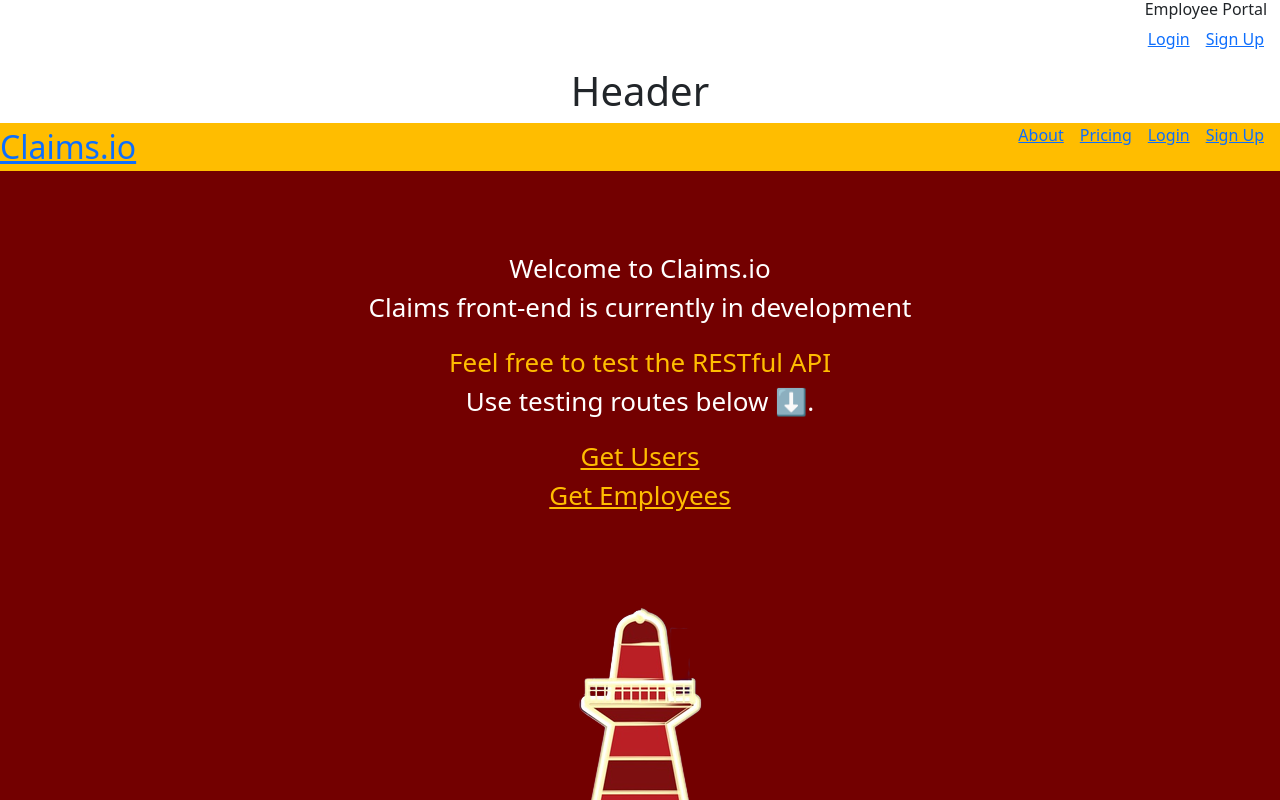
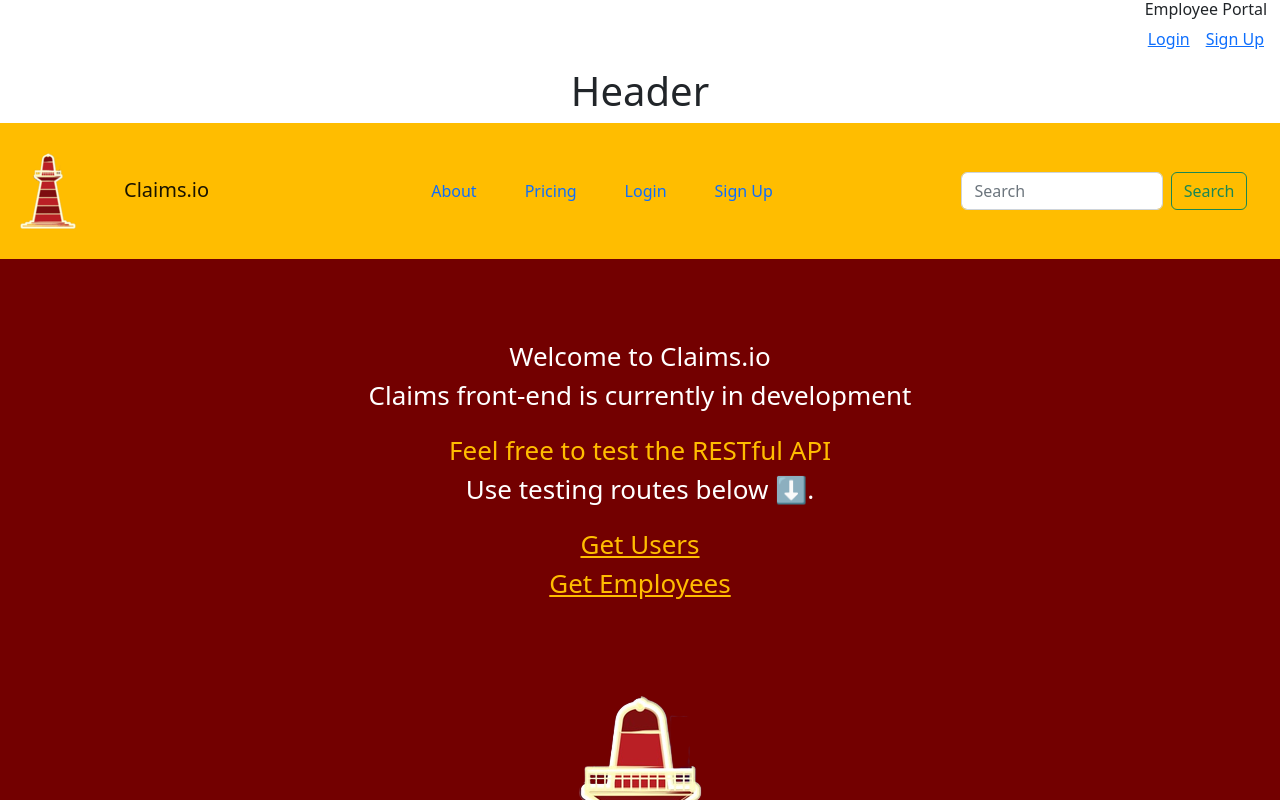
Before and after one commit to JasmineDaniels/Claims.io, a React (Create React App) app in the folder client/: page / in a window 1280 px wide. Shown: the top 800 px of the page. Built offline with nearby package versions, Linux system fonts and the light colour scheme.

Commit message:
main nav css --wip

```diff
--- a/client/src/App.js
+++ b/client/src/App.js
@@ -20,7 +20,7 @@ function App() {
     <Header/>
     <MainNavigation/>
     <Routes>
-      {/* <Route path="/" element={<Layout />}> */}
+      <Route path="/" element={<TempHeader/>}/>
       <Route path="employeeLogin" element={<EmpSignIn />} />
       <Route path="employeeSignUp" element={<EmpRegister />} />
 
@@ -29,7 +29,7 @@ function App() {
       <Route path="userLogin" element={<UserLogin />} />
       <Route path="userSignUp" element={<UserSignUp />} />
     </Routes>
-    <TempHeader/>
+
     {/* Footer */}
     </>
   );
--- a/client/src/components/Navigation/MainNav/MainNavigation.js
+++ b/client/src/components/Navigation/MainNav/MainNavigation.js
@@ -1,22 +1,81 @@
 import { Link } from 'react-router-dom';
+import { Row, Col } from 'react-bootstrap';
+import lighthouse120px from '../../../images/lighthouse-120px.png';
 import './main-nav.css';
 export default function MainNavigation() {
 
     return (
-        <nav className="nav">
-            <Link to={'/'} className='site-title'>Claims.io</Link>
+        <>
+            <Row>
+                <nav className="nav navbar navbar-expand-lg">
+                    <div>
+                        <a className="navbar-brand" href="#">
+                            <img src={lighthouse120px} alt=""></img>
+                        </a>
+                        <Link to={'/'} className='navbar-brand site-title'>Claims.io</Link>
+                    </div>
+                    <button className="navbar-toggler" type="button" data-toggle="collapse" data-target="#navbarSupportedContent" aria-controls="navbarSupportedContent" aria-expanded="false" aria-label="Toggle navigation">
+                        <span className="navbar-toggler-icon"></span>
+                    </button>
 
-            <ul>
-                <Link to={'/about'}>About</Link>
-                <Link to={'/pricing'}>Pricing</Link>
-                <Link to={'/userLogin'}>Login</Link>
-                <Link to={'/userSignUp'}>Sign Up</Link>
-            </ul>
-        </nav>
+                    <div className="collapse navbar-collapse" id="navbarSupportedContent">
+                        <div className='col-md-8'>
+                            <ul className='justify-content-center'>
+                                <Link to={'/about'} className="nav-link">About</Link>
+                                <Link to={'/pricing'} className="nav-link">Pricing</Link>
+                                <Link to={'/userLogin'} className="nav-link">Login</Link>
+                                <Link to={'/userSignUp'} className="nav-link">Sign Up</Link>
+                            </ul>
+                        </div>
+
+                        <div className='col'>
+                            <div className='row'>
+                                <form className="form-inline my-2 my-lg-0 spaced-out">
+                                    <div className='col-md-7 mx-2'>
+                                        <input className="form-control mr-sm-2" type="search" placeholder="Search" aria-label="Search"></input>
+                                    </div>
+                                    <div className='col-md-4'>
+                                        <button className="btn btn-outline-success my-2 my-sm-0" type="submit">Search</button>
+                                    </div>
+                                </form>
+                            </div>
+                        </div>
+                    </div>
+
+
+                </nav>
+            </Row>
+
+            {/* <nav className="navbar navbar-expand-lg bg-dark">
+<a className="navbar-brand" href="#">Claims.io</a>
+<button className="navbar-toggler" type="button" data-toggle="collapse" data-target="#navbarSupportedContent" aria-controls="navbarSupportedContent" aria-expanded="false" aria-label="Toggle navigation">
+  <span className="navbar-toggler-icon"></span>
+</button>
+
+<div className="collapse navbar-collapse" id="navbarSupportedContent">
+  <ul className="navbar-nav mr-auto">
+    <li className="nav-item active">
+      <a className="nav-link" href="#">Home <span className="sr-only">(current)</span></a>
+    </li>
+    <li className="nav-item">
+      <a className="nav-link" href="#">Link</a>
+    </li>
+
+    <li className="nav-item">
+      <a className="nav-link disabled" href="#">Disabled</a>
+    </li>
+  </ul>
+  <form className="form-inline my-2 my-lg-0">
+    <input className="form-control mr-sm-2" type="search" placeholder="Search" aria-label="Search"></input>
+    <button className="btn btn-outline-success my-2 my-sm-0" type="submit">Search</button>
+  </form>
+</div>
+</nav> */}
+        </>
     )
 }
 
-// function CustomLink({ to, children, ...props }) { //props = classnames, functions etc
+// function CustomLink({ to, children, ...props }) { //props = classNamenames, functions etc
 //     const path = window.location.pathname; //to determine which is active
 //     <li className={path === to ? "active" : ""}>
 //         <Link to={to} {...props}>
--- a/client/src/components/Navigation/MainNav/main-nav.css
+++ b/client/src/components/Navigation/MainNav/main-nav.css
@@ -28,3 +28,10 @@
 .site-title{
     font-size: 2rem;
 }
+
+.spaced-out{
+    display: flex;
+    justify-content: center;
+    align-items: center;
+
+}
```
Also changed, not shown: client/src/images/lighthouse-120px.png (added).
